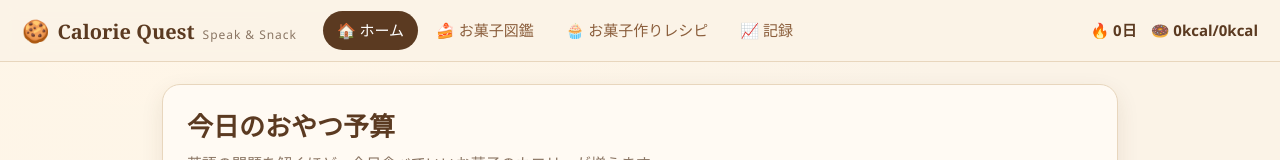
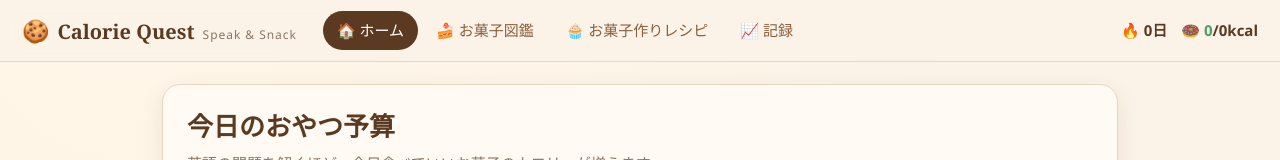
Before and after one commit to skuzukawa96-hash/calorie-quest, a React (Vite) app: page / in a window 1280 px wide. Shown: the top 160 px of the page. Built offline with nearby package versions, Linux system fonts and the light colour scheme.

Commit message:
Show the top bar's calories as remaining/earned kcal, the remainder in green
Co-Authored-By: Claude Opus 5.5 <noreply@anthropic.com>

```diff
--- a/src/App.tsx
+++ b/src/App.tsx
@@ -102,8 +102,8 @@ export default function App() {
                   title={`今日の残りカロリー / 獲得カロリー（消費 ${dash.today.kcalConsumed} kcal）`}
                 >
                   🍩{" "}
-                  <span className={dash.today.kcalEarned - dash.today.kcalConsumed < 0 ? "negative" : undefined}>
-                    {dash.today.kcalEarned - dash.today.kcalConsumed}kcal
+                  <span className={dash.today.kcalEarned - dash.today.kcalConsumed < 0 ? "negative" : "positive"}>
+                    {dash.today.kcalEarned - dash.today.kcalConsumed}
                   </span>
                   /{dash.today.kcalEarned}kcal
                 </span>
```
